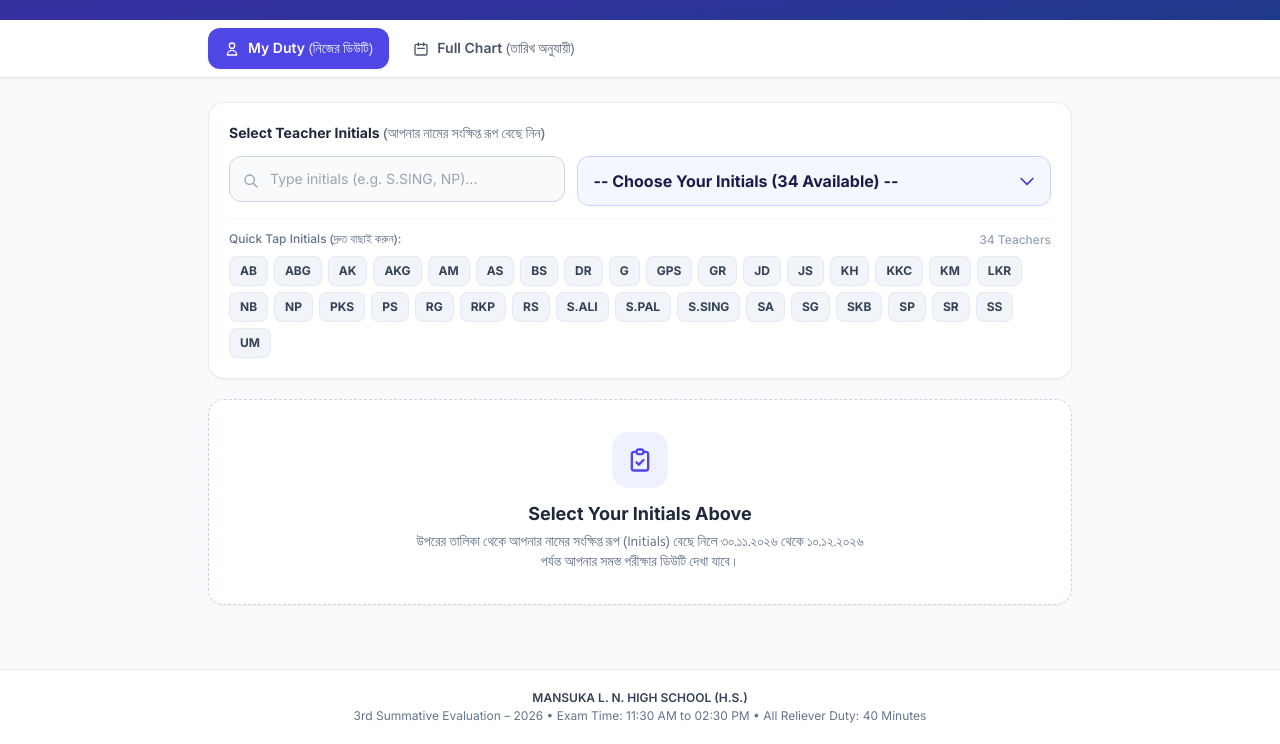
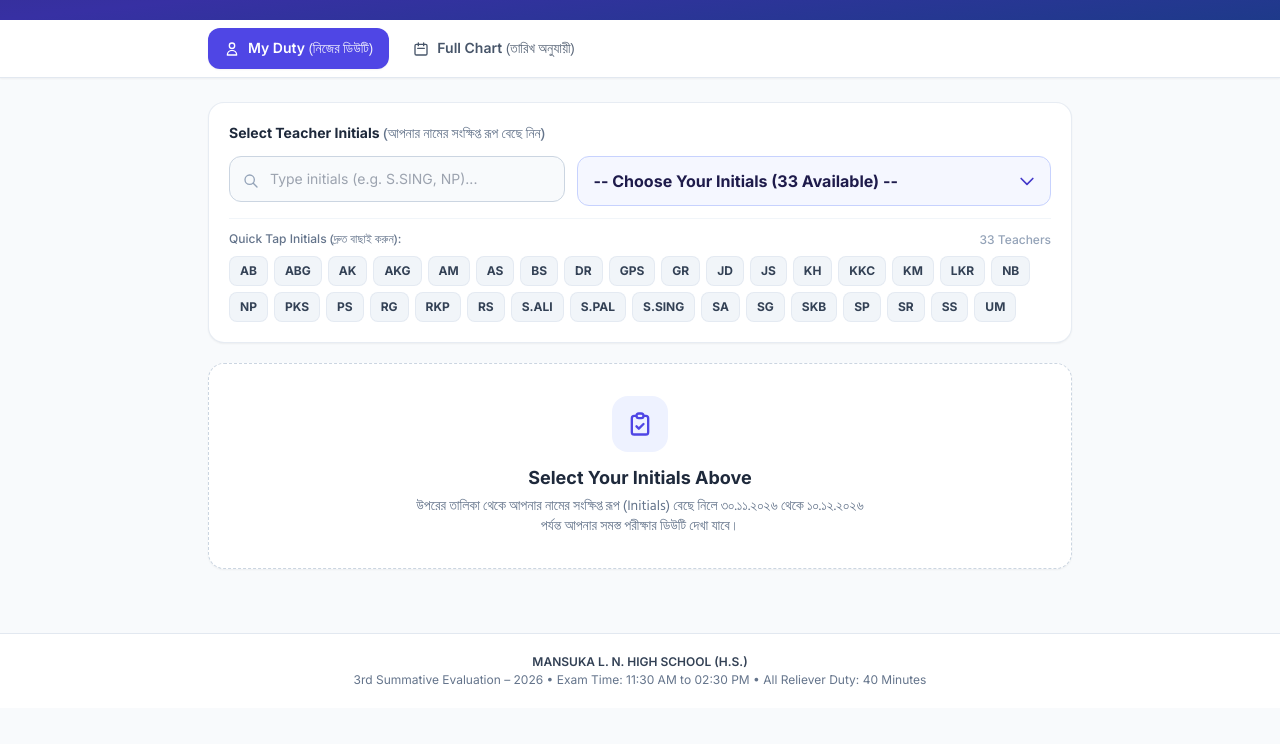
Before and after one commit to sudiptachemistry8-eng/Sudipta_Mansuka, a plain HTML site: page duty.html in a window 1280 px wide. Shown: the part 116-860 px from the top of the page. After the commit the page ends 824 px from the top, so only its background shows below. Drawn offline with nearby package versions, Linux system fonts and the light colour scheme.

Commit message:
Update duty.html

```diff
--- a/duty.html
+++ b/duty.html
@@ -542,7 +542,7 @@
           "3.1": ["RS"],
           "3.2": ["SP"],
           "3.7": ["S.SING"],
-          "3.4": ["ABG", "G", "PS"]
+          "3.4": ["ABG", "PS"]
         },
         relievers: [
           { teacher: "SG", covers: ["1.5", "1.11", "1.12"] },
@@ -576,7 +576,7 @@
           "3.4": ["NB", "RG"]
         },
         relievers: [],
-        reserve: ["KM", "SS", "ABG", "PKS", "SKB", "RKP", "JD", "SA", "G", "SG", "SR", "GR", "RS", "S.SING", "KH", "UM"]
+        reserve: ["KM", "SS", "ABG", "PKS", "SKB", "RKP", "JD", "SA", "SG", "SR", "GR", "RS", "S.SING", "KH", "UM"]
       },
       {
         isoDate: "2026-12-10",
```
